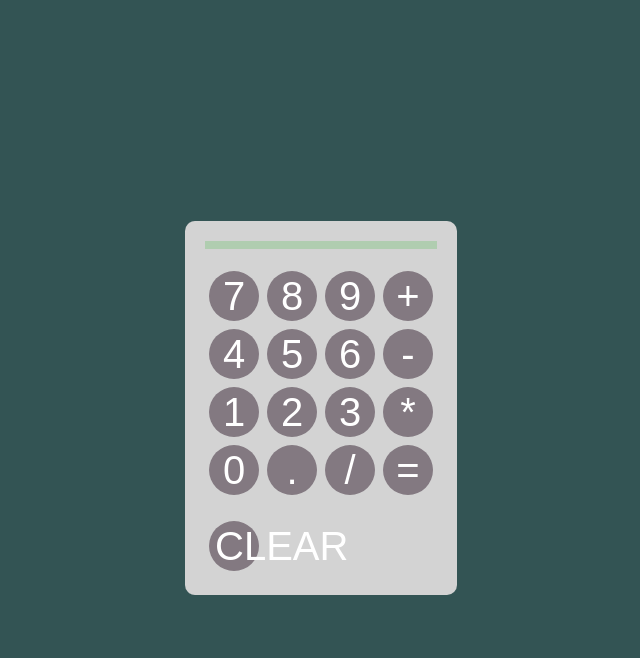
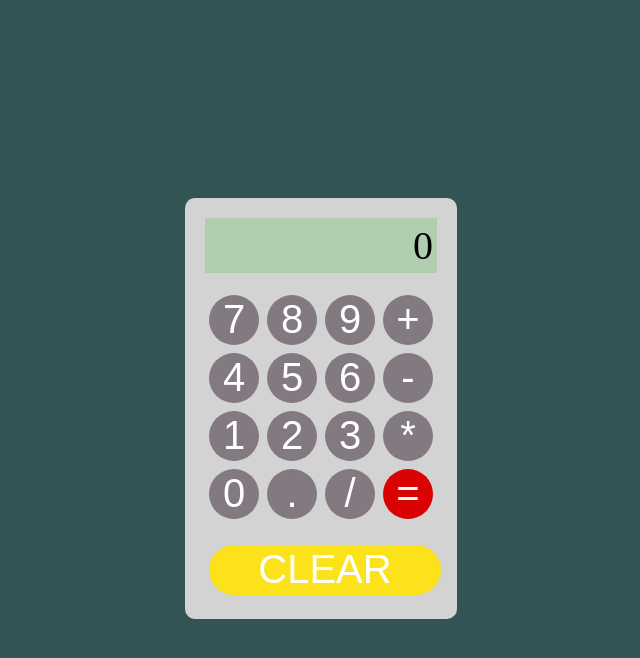
Before and after one commit to bluesky1992-web/Calculator, a plain HTML site: page index.html in a window 1280 px wide. Both pictures are taken after a click on the button "CLEAR". Shown: the whole page, without its empty margins (319-959 px from the left). Drawn offline with Linux system fonts and the light colour scheme.

Commit message:
done calculator

```diff
--- a/App.js
+++ b/App.js
@@ -0,0 +1,27 @@
+const buttons = document.querySelectorAll("button");
+const screenDisplay = document.querySelector(".screen");
+
+let calculation = [];
+
+let accumulativeCalculation;
+
+function calculate(button) {
+  const value = button.textContent;
+
+  if (value === "CLEAR") {
+    calculation = [];
+    screenDisplay.textContent = "0";
+  } else if (value === "=" ) {
+    screenDisplay.textContent = eval(accumulativeCalculation);
+  } else {
+    calculation.push(value);
+    accumulativeCalculation = calculation.join("");
+    screenDisplay.textContent = accumulativeCalculation;
+  }
+console.log(calculation);
+
+}
+
+buttons.forEach((button) =>
+  button.addEventListener("click", () => calculate(button))
+);
--- a/index.html
+++ b/index.html
@@ -9,7 +9,7 @@
   </head>
   <body>
     <div class="calculator">
-      <div class="screen"><div class=""></div></div>
+      <div class="screen">0</div>
       <br />
       <div class="buttons">
         <button>7</button>
--- a/style.css
+++ b/style.css
@@ -35,5 +35,25 @@ button {
 }
 
 button:hover {
-     background-color: rgb(red, green, blue);
+     background-color: rgb(111, 110, 110);
 }
+
+button:active {
+    background-color: rgb(232, 232, 232);
+}
+
+#equals {
+    background-color: rgb(218, 2, 2);
+}
+
+#equals:hover{
+    background-color: rgb(198, 1, 1);
+}
+#clear {
+    width: 100%;
+    background-color: rgb(252, 226,27);
+}
+
+#clear:hover {
+    background-color: rgb(252, 281,17)
+};
```
